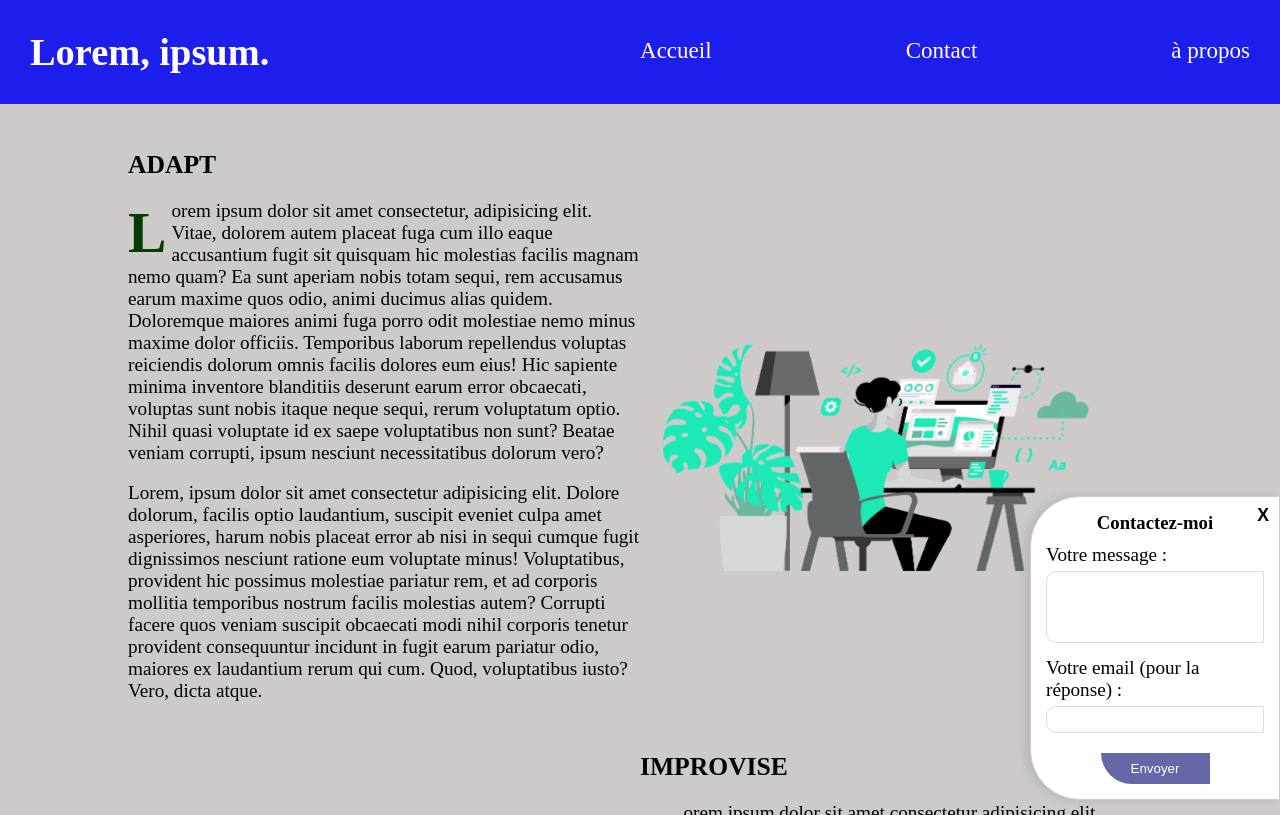
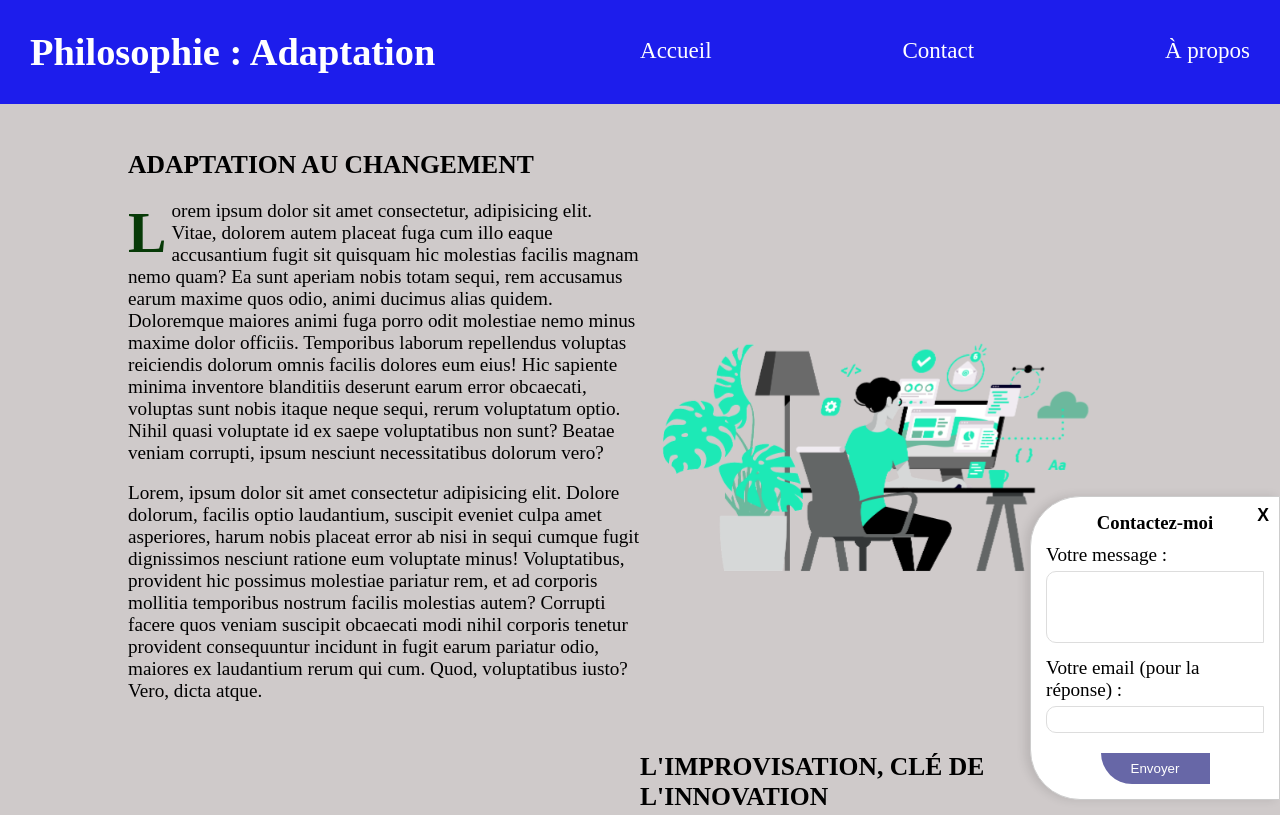
Before and after one commit to salohy-onnelin25/Scroll-Pop, a plain HTML site: page index.html in a window 1280 px wide. Shown: the top 815 px of the page. Drawn offline with Linux system fonts and the light colour scheme.

Commit message:
27/10/25 à 09h25

```diff
--- a/index.html
+++ b/index.html
@@ -11,27 +11,27 @@
     <meta property="og:type" content="website" />
     <meta property="og:url" content="[URL_COMPLÈTE_DE_VOTRE_PAGE]" />
     <meta property="og:image" content="[LIEN_VERS_UNE_IMAGE_PERTINENTE]" />
-    <title>Scroll Pop | Adapt, Improvise, Overcome</title>
+    <title>Scroll Pop | Notre Philosophie : Adaptation, Improvisation, Succès</title>
 
-    <link rel="shortcut icon" href="./Assets/Imgs/1636046227326.png">
+    <link rel="icon" href="./Assets/Imgs/1636046227326.png">
 
     <link rel="stylesheet" href="./Assets/styles/index.css" />
   </head>
   <body>
-    <header>
-      <h1>Lorem, ipsum.</h1>
+    <header role="banner">
+      <h1>Philosophie : Adaptation</h1>
       <nav aria-label="Navigation principale">
         <ul>
           <li><a href="/" aria-current="page">Accueil</a></li>
           <li><a href="#contactBox">Contact</a></li>
-          <li><a href="[LIEN_VERS_PAGE_A_PROPOS]">à propos</a></li>
+          <li><a href="[LIEN_VERS_PAGE_A_PROPOS]">À propos</a></li>
         </ul>
       </nav>
     </header>
     <main role="main">
       <section class="Top" id="first">
         <div class="Top-left">
-          <h2>Adapt</h2>
+          <h2>Adaptation au Changement</h2>
           <div class="Paragraphe">
             <p>
               Lorem ipsum dolor sit amet consectetur, adipisicing elit. Vitae,
@@ -67,7 +67,7 @@
       <section class="Top" id="two">
         <div class="Bottom-left"></div>
         <div class="Bottom-right">
-          <h2>Improvise</h2>
+          <h2>L'Improvisation, Clé de l'Innovation</h2>
           <div class="Paragraphe">
             <p>
               Lorem ipsum dolor sit amet consectetur adipisicing elit.
@@ -103,7 +103,7 @@
     </main>
     <footer>
       <section class="Titre">
-        <h2>Overcome</h2>
+        <h2>Surmonter les Défis (Overcome)</h2>
       </section>
       <section class="Lorem">
         <div class="Paragraphe">
@@ -124,7 +124,7 @@
         <div class="Image"></div>
       </section>
 
-      <div class="contact-box" id="contactBox">
+      <div class="contact-box" role="dialog" aria-modal="true" aria-labelledby id="contactBox">
         <button class="close-btn" aria-label="Fermer la boîte de contact">X</button>
         <div class="contact-header">
             <h3>Contactez-moi</h3>
```
